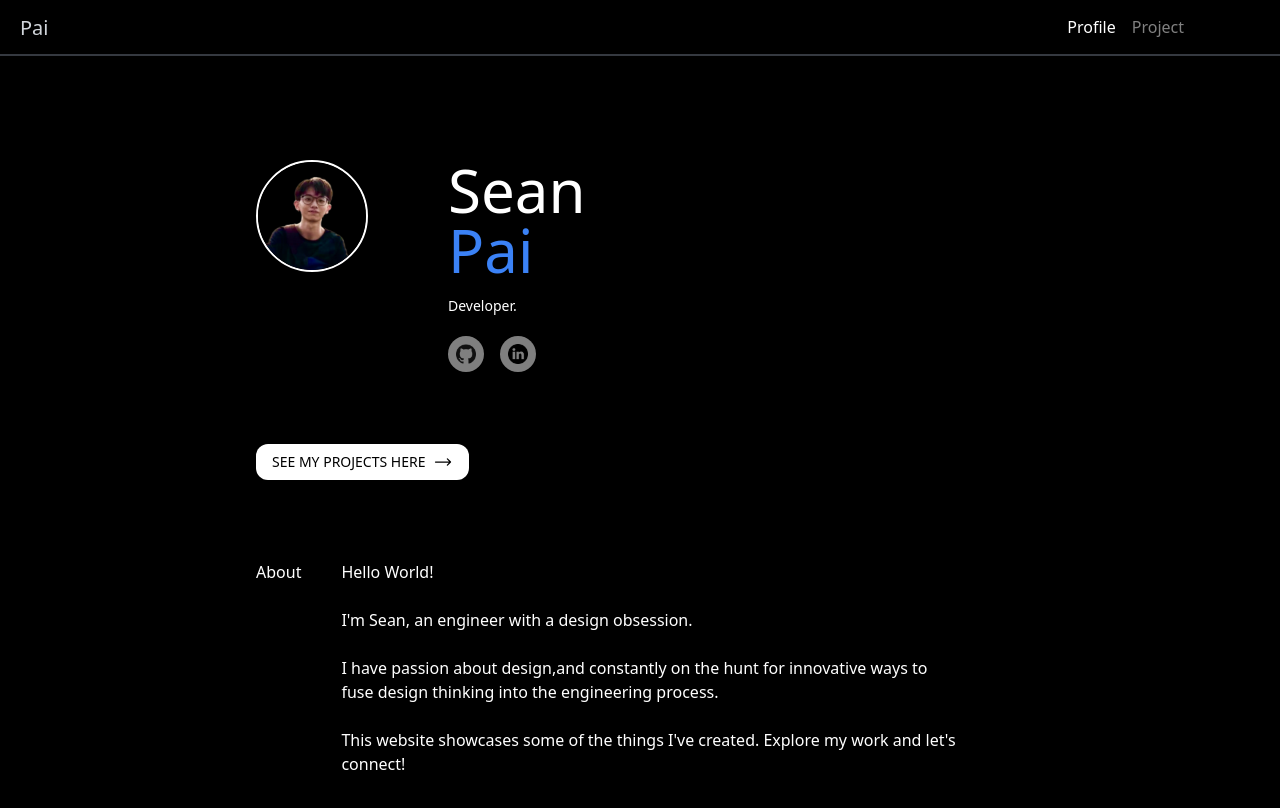
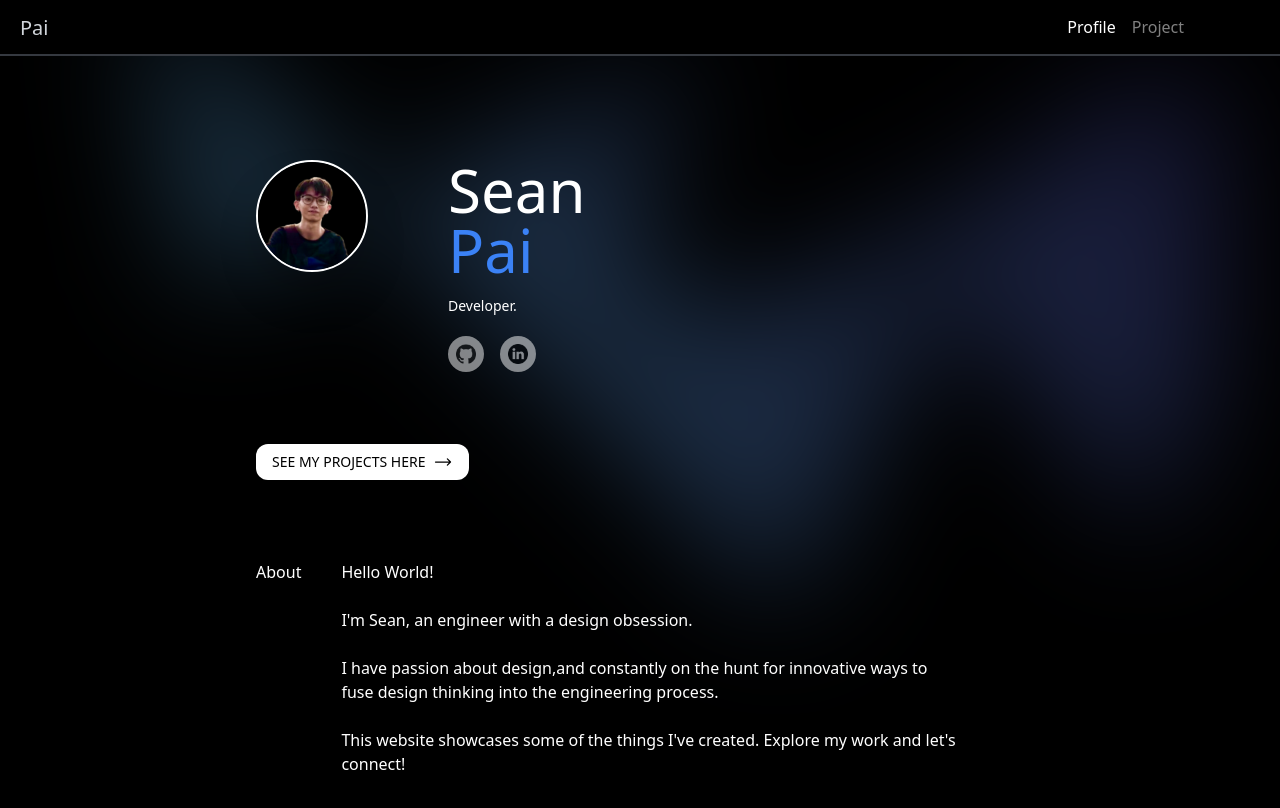
Before and after one commit to seanwhitee/paipai, a Vue app: page / in a window 1280 px wide. Shown: the top 808 px of the page. Built offline with nearby package versions, Linux system fonts and the light colour scheme.

Commit message:
Update ProfileView and ProjectsView

```diff
--- a/src/views/ProfileView.vue
+++ b/src/views/ProfileView.vue
@@ -22,6 +22,23 @@ const resourceLink = [
   <Navbar />
   <Sidebar />
   <div class="flex flex-col items-center justify-center m-x-auto mt-40 pb-20">
+    <div
+        aria-hidden="true"
+        class="pointer-events-none absolute top-0 -z-10 transform-gpu overflow-hidden blur-3xl"
+      >
+        <div
+          style="
+            clip-path: polygon(
+              74.1% 44.1%, 100% 61.6%, 97.5% 26.9%, 85.5% 0.1%, 80.7% 2%, 72.5% 32.5%, 60.2% 62.4%, 52.4% 68.1%,
+              47.5% 58.3%, 45.2% 34.5%, 27.5% 76.7%, 0.1% 64.9%, 17.9% 100%, 27.6% 76.8%, 76.1% 97.7%, 74.1% 44.1%
+            );
+
+          "
+          class="relative right-[calc(50%-11rem)] aspect-[1155/678] w-[36.125rem] translate-x-36 -translate-y-40
+          rotate-[30deg] bg-gradient-to-tr from-[#65c9ff] to-[#4e47b6] opacity-30 sm:right-[calc(50%-30rem)]
+          sm:w-[72.1875rem]"
+        ></div>
+      </div>
     <!-- profile container div-->
     <div class="flex items-start justify-start text-white mb-8 gap-10 w-3/5">
       <img
@@ -64,13 +81,16 @@ const resourceLink = [
           </a>
         </div>
       </div>
+
+
     </div>
 
     <div
       class="mt-10 mb-20 text-black w-3/5 text-sm flex justify-start items-center"
     >
       <button
-        class="flex bg-white items-center justify-center hover:bg-white/80 rounded-xl py-2 px-4 transition duration-300 ease-in-out"
+        class="flex bg-white items-center justify-center hover:bg-white/80 rounded-xl py-2 px-4 transition
+        duration-300 ease-in-out"
         @click="() => router.push('/projects')"
       >
         <span class="me-2">SEE MY PROJECTS HERE</span>
@@ -81,6 +101,7 @@ const resourceLink = [
         />
       </button>
     </div>
+
     <div class="text-white flex items-start w-3/5 m-auto">
       <div class="me-10">About</div>
       <div class="flex flex-col gap-6 w-4/5">
--- a/src/views/ProjectsView.vue
+++ b/src/views/ProjectsView.vue
@@ -24,8 +24,45 @@ fetchProjectsData();
   <Navbar />
   <Sidebar />
   <div
-    class=" pt-24 pb-14 h-full overflow-scroll w-4/6 m-auto flex flex-col items-center justify-start"
+    aria-hidden="true"
+    class="pointer-events-none fixed top-0 -z-10 transform-gpu overflow-hidden blur-3xl"
   >
-    <ProjectCard v-for="repo in repos" :key="repo.id" :programmingLanguage="repo.language" :repoTitle="repo.name" :repoDescription="repo.description" :repoLink="repo.html_url" />
+    <div
+      style="
+        clip-path: polygon(
+          74.1% 44.1%,
+          100% 61.6%,
+          97.5% 26.9%,
+          85.5% 0.1%,
+          80.7% 2%,
+          72.5% 32.5%,
+          60.2% 62.4%,
+          52.4% 68.1%,
+          47.5% 58.3%,
+          45.2% 34.5%,
+          27.5% 76.7%,
+          0.1% 64.9%,
+          17.9% 100%,
+          27.6% 76.8%,
+          76.1% 97.7%,
+          74.1% 44.1%
+        );
+      "
+      class="relative right-[calc(50%-11rem)] aspect-[1155/678] w-[36.125rem] translate-x-36 -translate-y-40
+      rotate-[30deg] bg-gradient-to-tr from-[#65c9ff] to-[#4e47b6] opacity-30 sm:right-[calc(50%-30rem)]
+      sm:w-[72.1875rem]"
+    ></div>
+  </div>
+  <div
+    class="pt-24 pb-14 h-full overflow-scroll w-4/6 m-auto flex flex-col items-center justify-start"
+  >
+    <ProjectCard
+      v-for="repo in repos"
+      :key="repo.id"
+      :programmingLanguage="repo.language"
+      :repoTitle="repo.name"
+      :repoDescription="repo.description"
+      :repoLink="repo.html_url"
+    />
   </div>
 </template>
```
